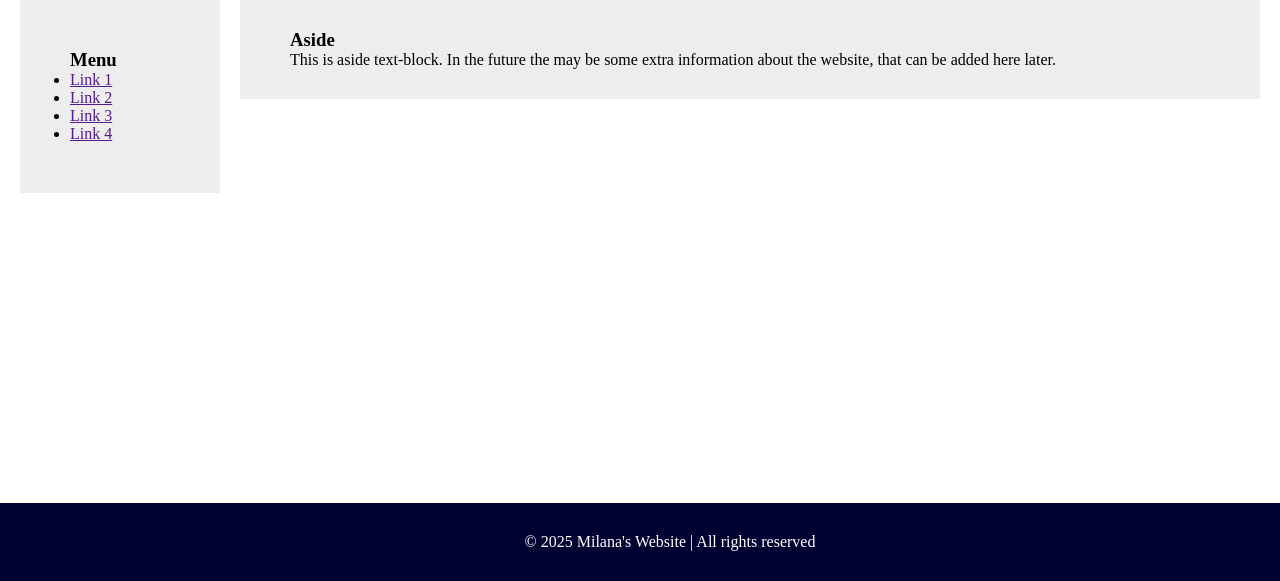
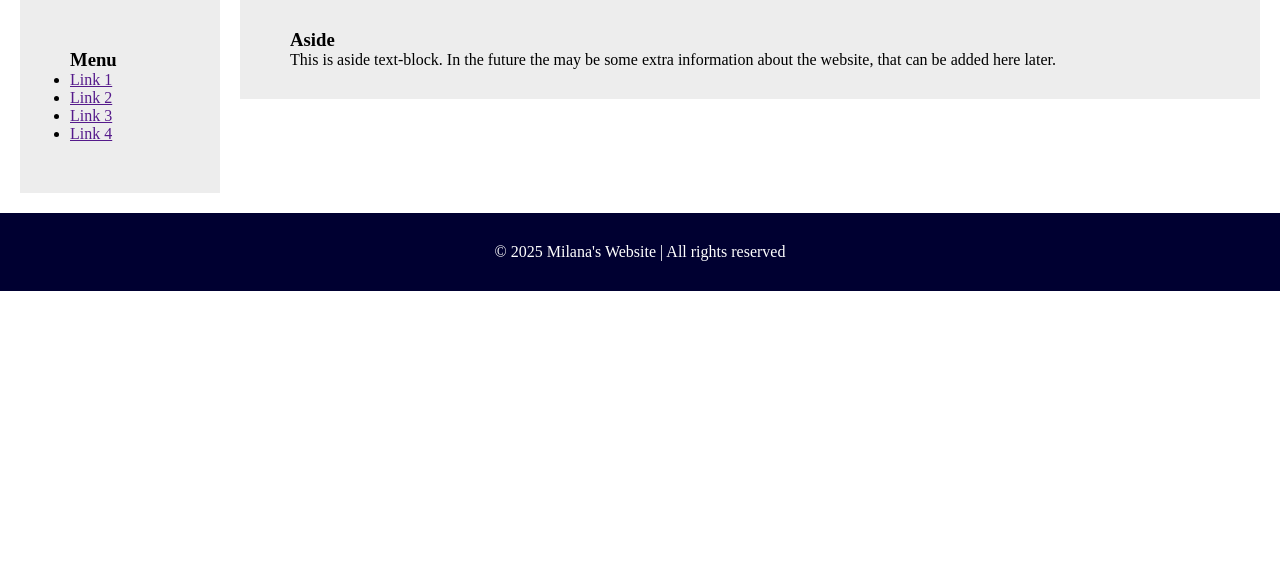
Before and after one commit to mt741/WT, a plain HTML site: page index.html in a window 1280 px wide. Shown: the part 219-800 px from the top of the page. Drawn offline with Linux system fonts and the light colour scheme; a web font is replaced by a local one.

Commit message:
Update style.css

```diff
--- a/style.css
+++ b/style.css
@@ -82,8 +82,7 @@
 }
 
 .footer{
-  width: 100%;
-  position: fixed;
+  max-width: 100%;
   bottom: 0;
   background-color:rgb(0, 0, 49);
   color: white;
```
